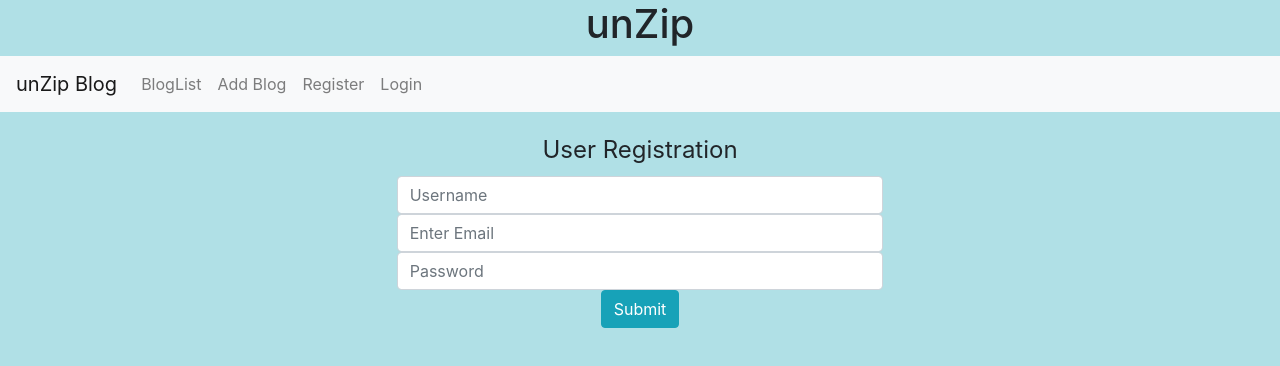
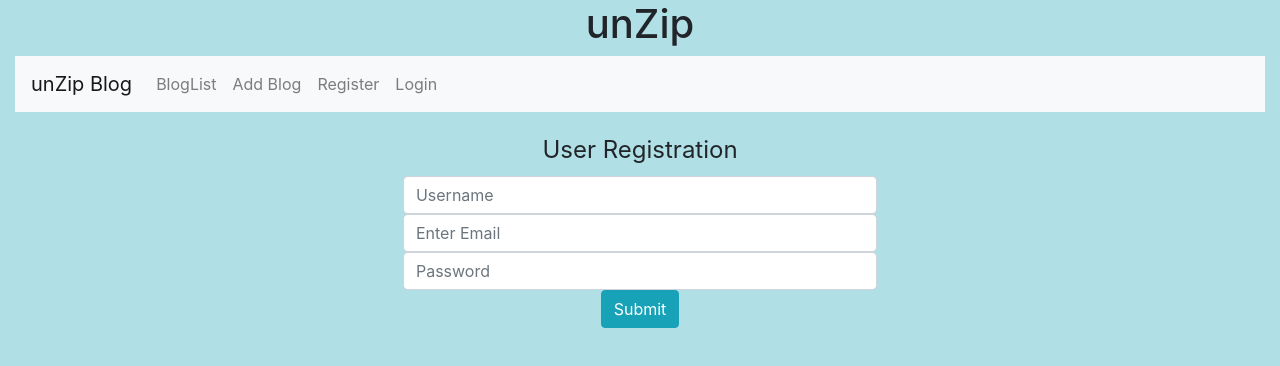
Before and after one commit to SputnikaRM/basablog-server, an Angular app in the folder frontend/: page /adduser in a window 1280 px wide. Shown: the top 366 px of the page. Built offline with nearby package versions, Linux system fonts and the light colour scheme.

Commit message:
login progress

```diff
--- a/frontend/src/app/addblog/addblog.component.ts
+++ b/frontend/src/app/addblog/addblog.component.ts
@@ -27,5 +27,4 @@ export class AddblogComponent implements OnInit {
   gotoUserList(){
     this.router.navigate(['blogPost/add'])
   }
-
 }
--- a/frontend/src/app/adduser/adduser.component.ts
+++ b/frontend/src/app/adduser/adduser.component.ts
@@ -10,7 +10,7 @@ import { UserService } from '../user.service';
 })
 export class AdduserComponent implements OnInit {
   user: User;
-  constructor(private route: ActivatedRoute, private userService: UserService, private router : Router) {
+  constructor(private route: ActivatedRoute, private userService: UserService, private router: Router) {
     this.user = new User();
   }
 
--- a/frontend/src/app/app.component.html
+++ b/frontend/src/app/app.component.html
@@ -1,6 +1,6 @@
 <!--The content below is only a placeholder and can be replaced.-->
-<div style="text-align:center">
-  <h1 style="align-self: center">
+<div class="container-fluid" style="text-align:center">
+  <h1 style="align-self: center" class="navbar-expand-md">
       {{ title }}
   </h1>
   <nav class="navbar navbar-expand-lg navbar-light bg-light">
--- a/frontend/src/app/user.service.ts
+++ b/frontend/src/app/user.service.ts
@@ -9,12 +9,18 @@ import { Observable } from 'rxjs';
 export class UserService {
 
   private userUrl: string;
+  private verifyUrl: string;
 
   constructor(private http: HttpClient) {
-    this.userUrl = "http://localhost:8080/users/add";
+    this.userUrl = 'http://localhost:8080/users/add';
+    this.verifyUrl = 'http://localhost:8080/users/verify';
   }
   public save(user: User) {
     return this.http.post<User>(this.userUrl, user);
   }
 
+  public verifyUser(user: User) {
+    return this.http.get<User>(this.verifyUrl, user);
+  }
+
 }
--- a/frontend/src/app/user/user.component.ts
+++ b/frontend/src/app/user/user.component.ts
@@ -1,5 +1,7 @@
 import { Component, OnInit } from '@angular/core';
 import { ActivatedRoute, Router } from '@angular/router';
+import {User} from '../user';
+import {UserService} from '../user.service';
 
 @Component({
   selector: 'app-user',
@@ -7,10 +9,19 @@ import { ActivatedRoute, Router } from '@angular/router';
   styleUrls: ['./user.component.css']
 })
 export class UserComponent implements OnInit {
+user: User;
 
-  constructor() { }
-
-  ngOnInit() {
+  constructor(private route: ActivatedRoute, private userService: UserService, private router: Router) {
+    this.user = new User();
+  }
+  ngOnInit(): void {
   }
 
+  onSubmit() {
+  this.userService.verifyUser(this.user).subscribe(result => this.gotoUserList());
+  }
+
+  gotoUserList() {
+    this.router.navigate((['users/verify']));
+  }
 }
```
Also changed, not shown: frontend/src/app/bloglist/bloglist.component.ts (+4 -10 lines), frontend/src/app/user.ts (line endings or trailing spaces).
